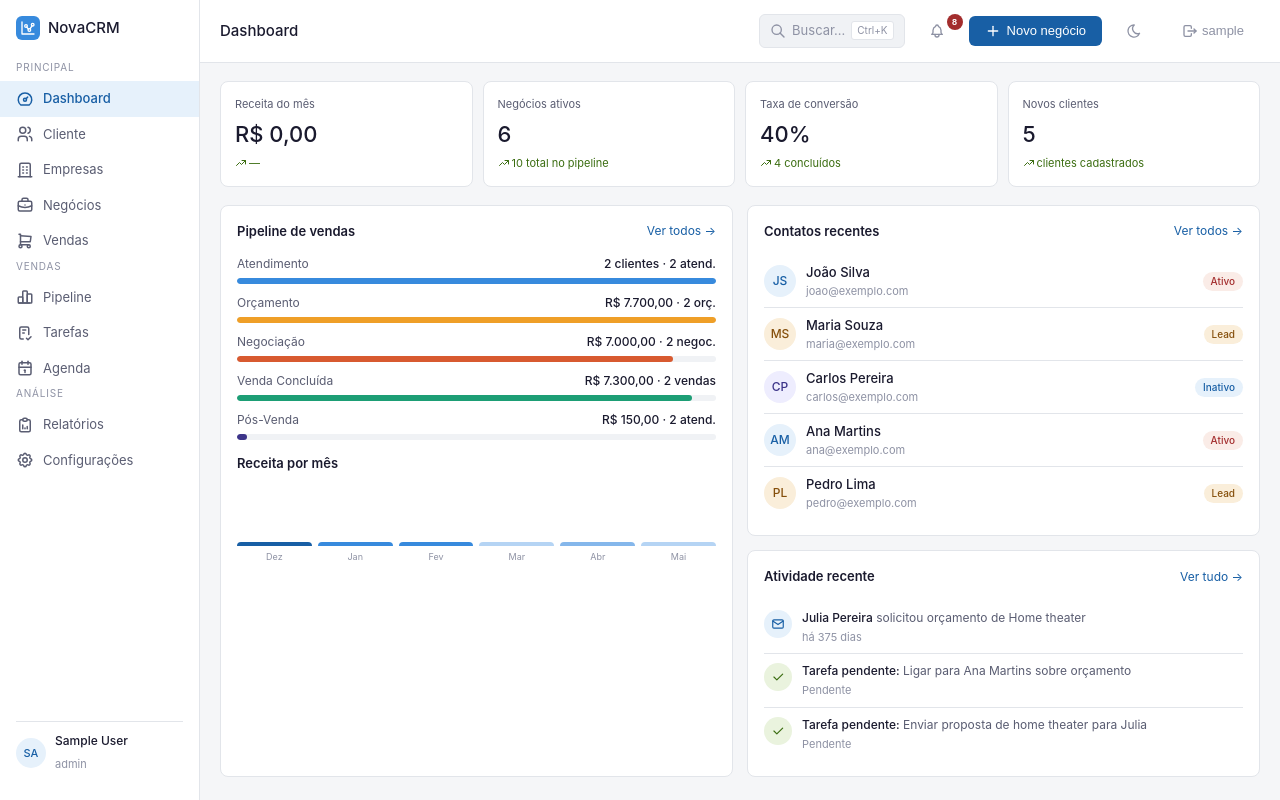
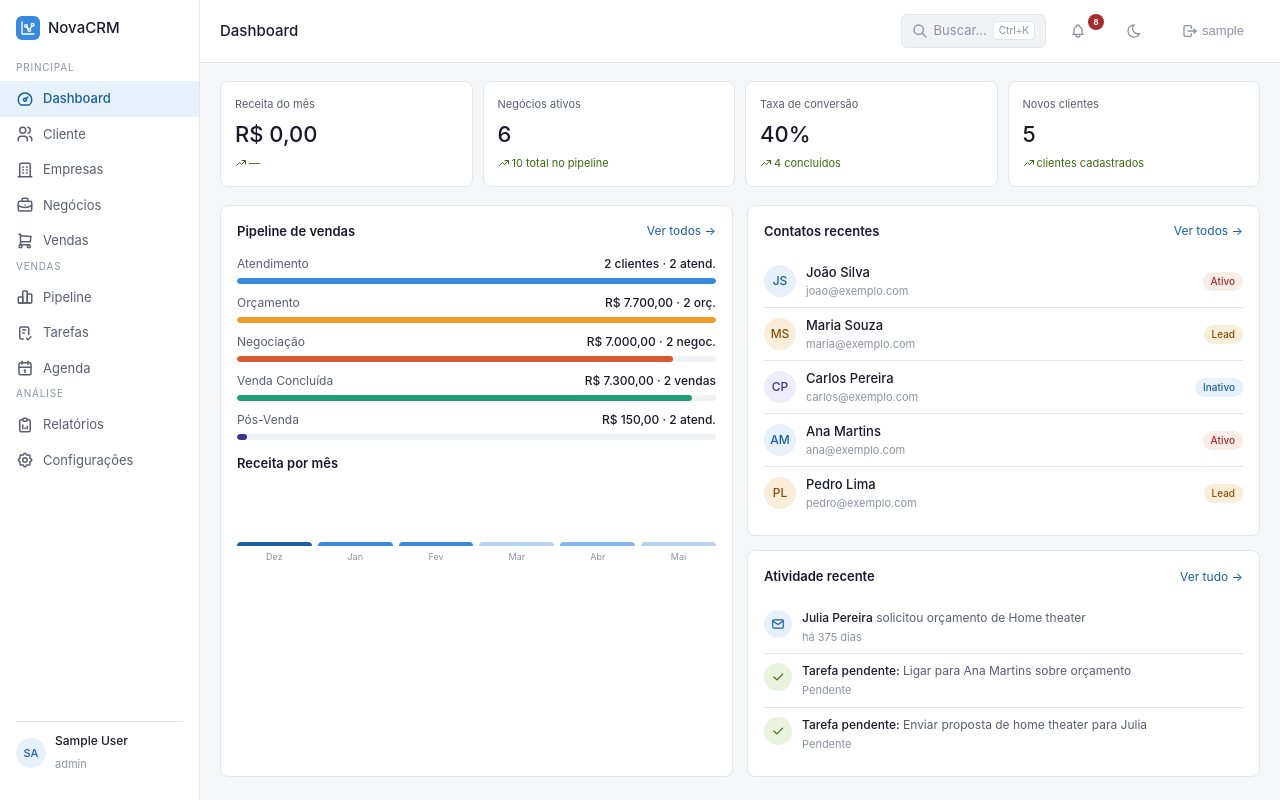
Before and after one commit to foxx054/CRM, a React (Vite) app in the folder crm-app/: page / in a window 1280 px wide. Built offline with nearby package versions, Linux system fonts and the light colour scheme; sample sign-in values are in the browser's storage.

Commit message:
Remove botão 'Novo negócio' do topbar

```diff
--- a/crm-app/src/components/Layout/Layout.tsx
+++ b/crm-app/src/components/Layout/Layout.tsx
@@ -1,4 +1,4 @@
-import { Outlet, useLocation, useNavigate } from "react-router-dom";
+import { Outlet, useLocation } from "react-router-dom";
 import Sidebar from "./Sidebar";
 import { useState } from "react";
 import { useAuth } from "../../contexts/AuthContext";
@@ -7,7 +7,7 @@ import SearchModal from "../SearchModal";
 import Notificacoes from "../Notificacoes";
 import "../SearchModal.css";
 import "../Notificacoes.css";
-import { IconSearch, IconPlus, IconLogout, IconMoon, IconSun } from "@tabler/icons-react";
+import { IconSearch, IconLogout, IconMoon, IconSun } from "@tabler/icons-react";
 import "./Layout.css";
 
 const pageTitles: Record<string, string> = {
@@ -25,7 +25,6 @@ const pageTitles: Record<string, string> = {
 
 export default function Layout() {
   const location = useLocation();
-  const navigate = useNavigate();
   const { logout, user } = useAuth();
   const { theme, toggle: toggleTheme } = useTheme();
   const title = pageTitles[location.pathname] || "CRM";
@@ -44,10 +43,6 @@ export default function Layout() {
             </div>
             <SearchModal open={searchOpen} onClose={() => setSearchOpen(false)} />
             <Notificacoes />
-            <button className="btn btn-primary" onClick={() => navigate("/negocios", { state: { novoNegocio: true } })}>
-              <IconPlus size={16} />
-              Novo negócio
-            </button>
             <button className="btn btn-icon-only" onClick={toggleTheme} title={theme === "light" ? "Modo escuro" : "Modo claro"}>
               {theme === "light" ? <IconMoon size={16} /> : <IconSun size={16} />}
             </button>
```
